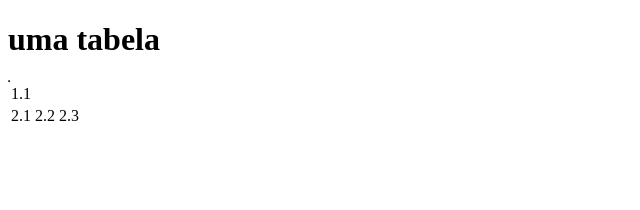
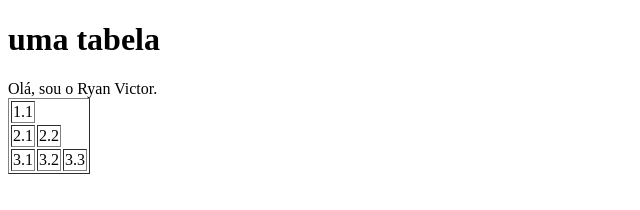
Before and after one commit to rokssanemarina/Juventude-digital, a plain HTML site: page tabela.html in a window 1280 px wide. Shown: the whole page, without its empty margins (0-640 px from the left). Drawn offline with Linux system fonts and the light colour scheme.

Commit message:
update 1 tabela

```diff
--- a/tabela.html
+++ b/tabela.html
@@ -1,23 +1,25 @@
 <!DOCTYPE html>
-<html>
+<html lang="pt">
 <head>
+    <meta charset="UTF-8">
     <title>tabela</title>
 </head>
 <body>
     <h1>uma tabela</h1>
+    Olá, sou o Ryan Victor.
     <table border='1'>
-  <table>
         <tr>
             <td>1.1</td>
         </tr>
-
          <tr>
             <td>2.1</td>
             <td>2.2</td>
-  <td>2.3</td>
         </tr>
-
-
+        <tr>
+            <td>3.1</td>
+            <td>3.2</td>
+            <td>3.3</td>
+        </tr>
     </table>
 </body>
 </html>
```
Lines whose indentation alone changed are shown as unchanged.
